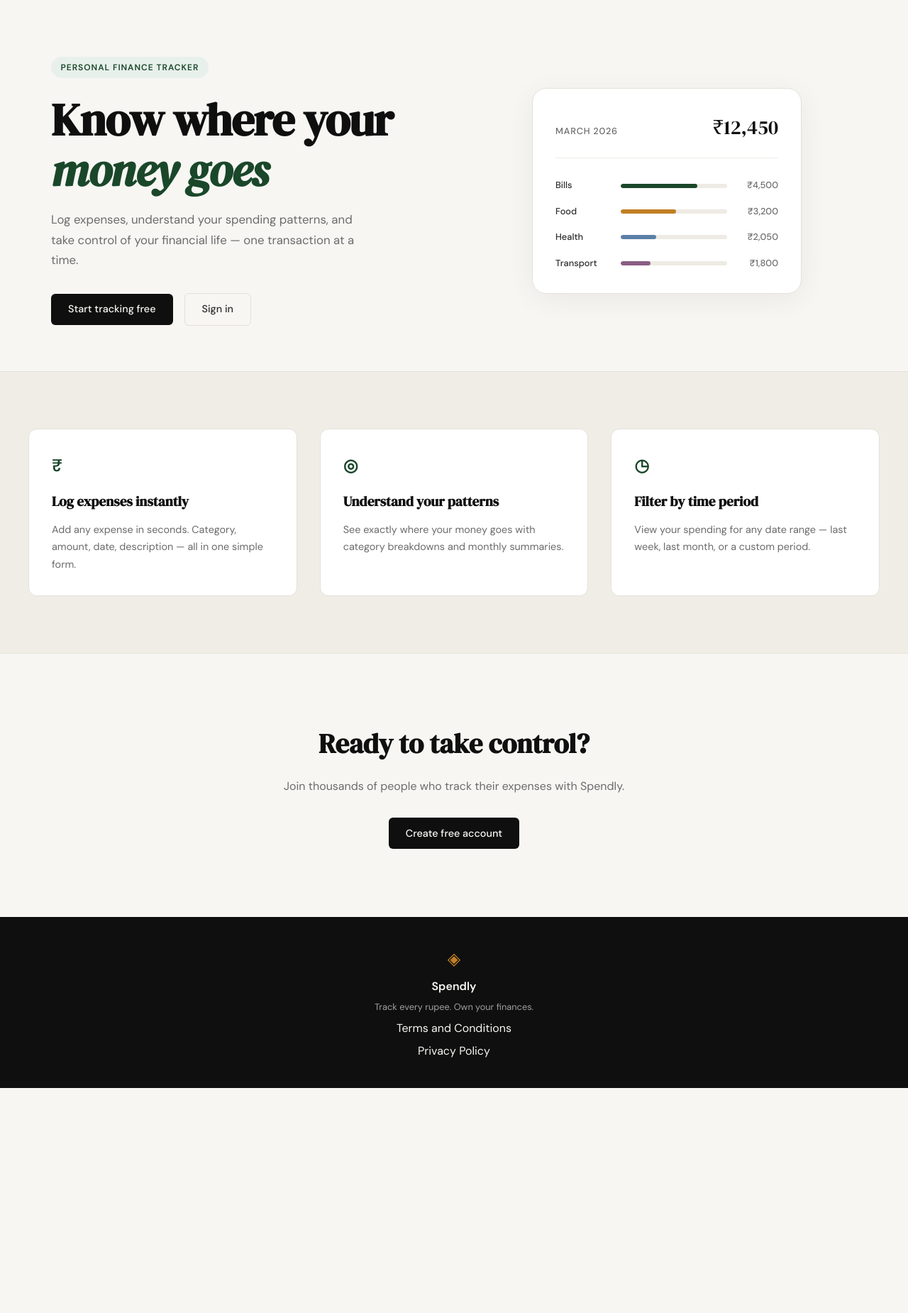
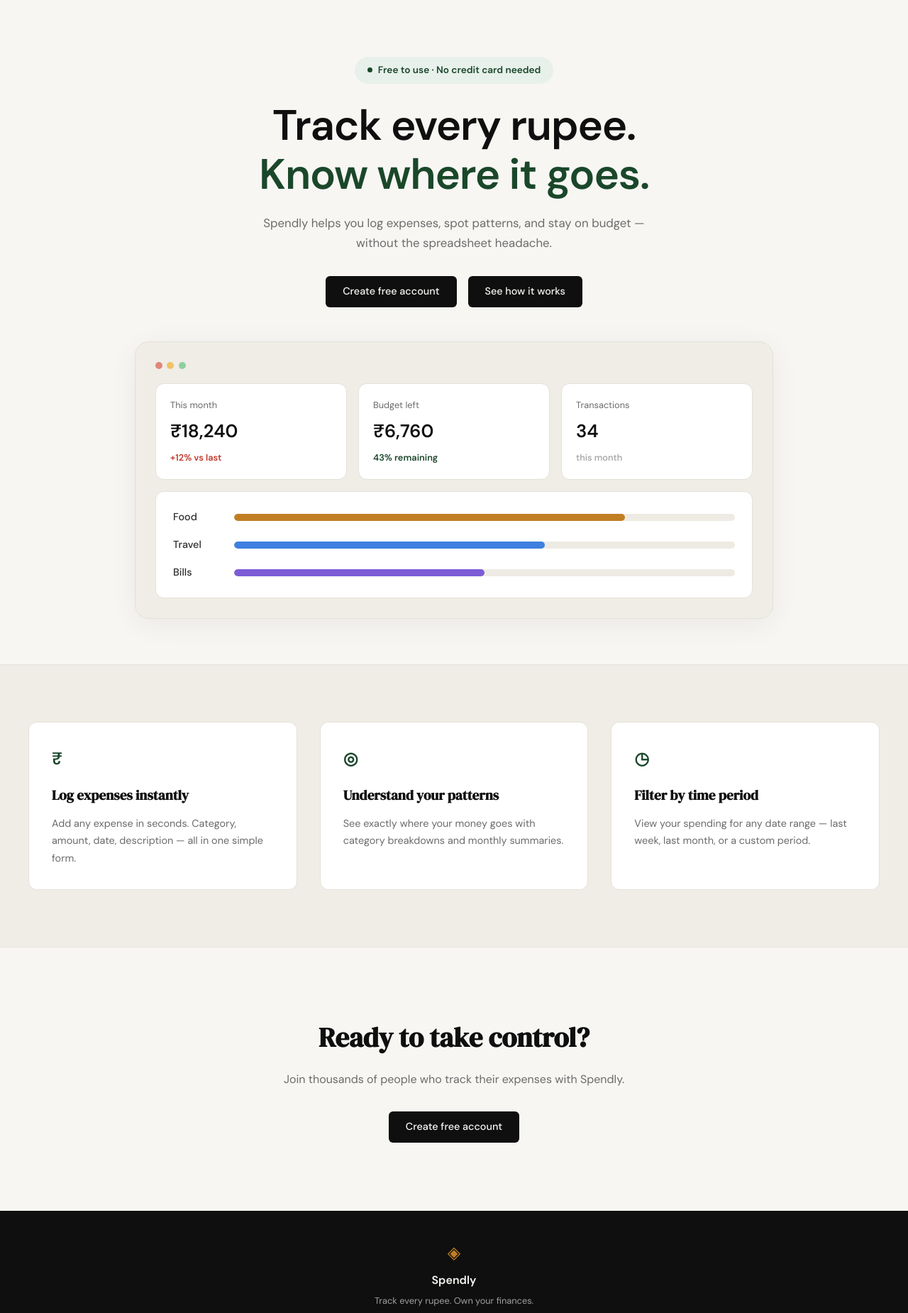
Before and after one commit to avinashsutariya-simformsolutions/Spendly, a Flask app: page / in a window 1280 px wide. Shown: the part 61-1911 px from the top of the page at 71% size. Before the commit the page ends 1594 px from the top, so only its background shows below. Run offline with Flask 3, Linux system fonts and the light colour scheme.

Commit message:
landing: redesign hero section to match new mockup

```diff
--- a/static/css/style.css
+++ b/static/css/style.css
@@ -125,38 +125,54 @@
 
 .hero {
     padding: 5rem 2rem 4rem;
-    display: grid;
-    grid-template-columns: 1fr 1fr;
-    gap: 4rem;
+    display: flex;
+    flex-direction: column;
     align-items: center;
+    gap: 3rem;
     max-width: var(--max-width);
     margin: 0 auto;
 }
 
+.hero-inner {
+    display: flex;
+    flex-direction: column;
+    align-items: center;
+    text-align: center;
+    max-width: 720px;
+}
+
 .hero-badge {
-    display: inline-block;
+    display: inline-flex;
+    align-items: center;
+    gap: 0.5rem;
     background: var(--accent-light);
     color: var(--accent);
-    font-size: 0.75rem;
+    font-size: 0.85rem;
     font-weight: 600;
-    letter-spacing: 0.08em;
-    text-transform: uppercase;
-    padding: 0.35rem 0.85rem;
+    padding: 0.5rem 1.1rem;
     border-radius: 999px;
     margin-bottom: 1.5rem;
 }
 
+.hero-badge-dot {
+    width: 7px;
+    height: 7px;
+    border-radius: 50%;
+    background: var(--accent);
+}
+
 .hero-title {
-    font-family: var(--font-display);
-    font-size: clamp(2.5rem, 5vw, 4rem);
-    line-height: 1.1;
+    font-family: var(--font-body);
+    font-weight: 700;
+    font-size: clamp(2.5rem, 5vw, 3.75rem);
+    line-height: 1.15;
     letter-spacing: -0.02em;
     color: var(--ink);
     margin-bottom: 1.25rem;
 }
 
 .hero-title em {
-    font-style: italic;
+    font-style: normal;
     color: var(--accent);
 }
 
@@ -164,97 +180,132 @@
     font-size: 1.05rem;
     color: var(--ink-muted);
     line-height: 1.7;
-    max-width: 460px;
-    margin-bottom: 2rem;
+    max-width: 560px;
+    margin: 0 auto 2rem;
 }
 
 .hero-actions {
     display: flex;
     gap: 1rem;
     align-items: center;
+    justify-content: center;
 }
 
 /* ------------------------------------------------------------------ */
-/* Mock card (hero visual)                                             */
+/* Preview card (hero visual)                                          */
 /* ------------------------------------------------------------------ */
 
 .hero-visual {
     display: flex;
     justify-content: center;
+    width: 100%;
 }
 
-.mock-card {
-    background: var(--paper-card);
+.preview-card {
+    background: var(--paper-warm);
     border: 1px solid var(--border);
     border-radius: var(--radius-lg);
-    padding: 2rem;
+    padding: 1.75rem;
     width: 100%;
-    max-width: 380px;
+    max-width: 900px;
     box-shadow: 0 8px 40px rgba(0,0,0,0.06);
 }
 
-.mock-card-header {
+.preview-dots {
     display: flex;
-    justify-content: space-between;
-    align-items: baseline;
-    margin-bottom: 1.75rem;
-    padding-bottom: 1.25rem;
-    border-bottom: 1px solid var(--border-soft);
+    gap: 0.4rem;
+    margin-bottom: 1.25rem;
 }
 
-.mock-label {
-    font-size: 0.8rem;
-    font-weight: 500;
-    color: var(--ink-muted);
-    text-transform: uppercase;
-    letter-spacing: 0.06em;
+.preview-dot {
+    width: 10px;
+    height: 10px;
+    border-radius: 50%;
 }
 
-.mock-total {
-    font-family: var(--font-display);
-    font-size: 1.75rem;
+.preview-dot-red { background: #e2867a; }
+.preview-dot-yellow { background: #f0c368; }
+.preview-dot-green { background: #8fcf9f; }
+
+.stat-grid {
+    display: grid;
+    grid-template-columns: repeat(3, 1fr);
+    gap: 1rem;
+    margin-bottom: 1rem;
+}
+
+.stat-tile {
+    background: var(--paper-card);
+    border: 1px solid var(--border);
+    border-radius: var(--radius-md);
+    padding: 1.25rem;
+    display: flex;
+    flex-direction: column;
+    gap: 0.4rem;
+    text-align: left;
+}
+
+.stat-label {
+    font-size: 0.8rem;
+    color: var(--ink-muted);
+}
+
+.stat-value {
+    font-family: var(--font-body);
+    font-weight: 700;
+    font-size: 1.6rem;
     color: var(--ink);
 }
 
-.mock-bars { display: flex; flex-direction: column; gap: 1rem; }
-
-.mock-bar-row {
-    display: grid;
-    grid-template-columns: 80px 1fr 60px;
-    align-items: center;
-    gap: 0.75rem;
+.stat-delta {
+    font-size: 0.8rem;
+    font-weight: 600;
 }
 
-.mock-cat {
-    font-size: 0.8rem;
+.stat-delta-up { color: var(--danger); }
+.stat-delta-good { color: var(--accent); }
+.stat-delta-muted { color: var(--ink-faint); font-weight: 500; }
+
+.bars-card {
+    background: var(--paper-card);
+    border: 1px solid var(--border);
+    border-radius: var(--radius-md);
+    padding: 1.5rem;
+    display: flex;
+    flex-direction: column;
+    gap: 1rem;
+}
+
+.bar-row {
+    display: grid;
+    grid-template-columns: 70px 1fr;
+    align-items: center;
+    gap: 1rem;
+}
+
+.bar-label {
+    font-size: 0.9rem;
     font-weight: 500;
     color: var(--ink-soft);
+    text-align: left;
 }
 
-.mock-bar-track {
-    height: 6px;
+.bar-track {
+    height: 10px;
     background: var(--border-soft);
     border-radius: 999px;
     overflow: hidden;
 }
 
-.mock-bar {
+.bar-fill {
     height: 100%;
-    background: var(--accent);
     border-radius: 999px;
     transition: width 0.6s ease;
 }
 
-.mock-bar-2 { background: var(--accent-2); }
-.mock-bar-3 { background: #5b7fa6; }
-.mock-bar-4 { background: #8b5e83; }
-
-.mock-amt {
-    font-size: 0.8rem;
-    font-weight: 500;
-    color: var(--ink-muted);
-    text-align: right;
-}
+.bar-fill-food { background: var(--accent-2); }
+.bar-fill-travel { background: #3f7fe0; }
+.bar-fill-bills { background: #7c5cd6; }
 
 /* ------------------------------------------------------------------ */
 /* Buttons                                                             */
@@ -565,14 +616,9 @@
 /* ------------------------------------------------------------------ */
 
 @media (max-width: 900px) {
-    .hero {
-        grid-template-columns: 1fr;
-        text-align: center;
-    }
-
     .hero-subtitle { max-width: 100%; }
     .hero-actions { justify-content: center; }
-    .hero-visual { display: none; }
+    .stat-grid { grid-template-columns: 1fr; }
 
     .features-inner { grid-template-columns: 1fr; }
 }
--- a/templates/landing.html
+++ b/templates/landing.html
@@ -6,55 +6,62 @@
 
 <section class="hero">
     <div class="hero-inner">
-        <div class="hero-badge">Personal Finance Tracker</div>
+        <div class="hero-badge"><span class="hero-badge-dot"></span>Free to use · No credit card needed</div>
         <h1 class="hero-title">
-            Know where your<br>
-            <em>money goes</em>
+            Track every rupee.<br>
+            <em>Know where it goes.</em>
         </h1>
         <p class="hero-subtitle">
-            Log expenses, understand your spending patterns,
-            and take control of your financial life —
-            one transaction at a time.
+            Spendly helps you log expenses, spot patterns, and stay
+            on budget — without the spreadsheet headache.
         </p>
         <div class="hero-actions">
-            <a href="{{ url_for('register') }}" class="btn-primary">Start tracking free</a>
-            <a href="{{ url_for('login') }}" class="btn-ghost">Sign in</a>
+            <a href="{{ url_for('register') }}" class="btn-primary">Create free account</a>
+            <a href="#" class="btn-primary">See how it works</a>
         </div>
     </div>
     <div class="hero-visual">
-        <div class="mock-card">
-            <div class="mock-card-header">
-                <span class="mock-label">March 2026</span>
-                <span class="mock-total">₹12,450</span>
+        <div class="preview-card">
+            <div class="preview-dots">
+                <span class="preview-dot preview-dot-red"></span>
+                <span class="preview-dot preview-dot-yellow"></span>
+                <span class="preview-dot preview-dot-green"></span>
             </div>
-            <div class="mock-bars">
-                <div class="mock-bar-row">
-                    <span class="mock-cat">Bills</span>
-                    <div class="mock-bar-track">
-                        <div class="mock-bar" style="width: 72%"></div>
+            <div class="stat-grid">
+                <div class="stat-tile">
+                    <span class="stat-label">This month</span>
+                    <span class="stat-value">₹18,240</span>
+                    <span class="stat-delta stat-delta-up">+12% vs last</span>
+                </div>
+                <div class="stat-tile">
+                    <span class="stat-label">Budget left</span>
+                    <span class="stat-value">₹6,760</span>
+                    <span class="stat-delta stat-delta-good">43% remaining</span>
+                </div>
+                <div class="stat-tile">
+                    <span class="stat-label">Transactions</span>
+                    <span class="stat-value">34</span>
+                    <span class="stat-delta stat-delta-muted">this month</span>
+                </div>
+            </div>
+            <div class="bars-card">
+                <div class="bar-row">
+                    <span class="bar-label">Food</span>
+                    <div class="bar-track">
+                        <div class="bar-fill bar-fill-food" style="width: 78%"></div>
                     </div>
-                    <span class="mock-amt">₹4,500</span>
                 </div>
-                <div class="mock-bar-row">
-                    <span class="mock-cat">Food</span>
-                    <div class="mock-bar-track">
-                        <div class="mock-bar mock-bar-2" style="width: 52%"></div>
+                <div class="bar-row">
+                    <span class="bar-label">Travel</span>
+                    <div class="bar-track">
+                        <div class="bar-fill bar-fill-travel" style="width: 62%"></div>
                     </div>
-                    <span class="mock-amt">₹3,200</span>
                 </div>
-                <div class="mock-bar-row">
-                    <span class="mock-cat">Health</span>
-                    <div class="mock-bar-track">
-                        <div class="mock-bar mock-bar-3" style="width: 33%"></div>
+                <div class="bar-row">
+                    <span class="bar-label">Bills</span>
+                    <div class="bar-track">
+                        <div class="bar-fill bar-fill-bills" style="width: 50%"></div>
                     </div>
-                    <span class="mock-amt">₹2,050</span>
-                </div>
-                <div class="mock-bar-row">
-                    <span class="mock-cat">Transport</span>
-                    <div class="mock-bar-track">
-                        <div class="mock-bar mock-bar-4" style="width: 28%"></div>
-                    </div>
-                    <span class="mock-amt">₹1,800</span>
                 </div>
             </div>
         </div>
```
